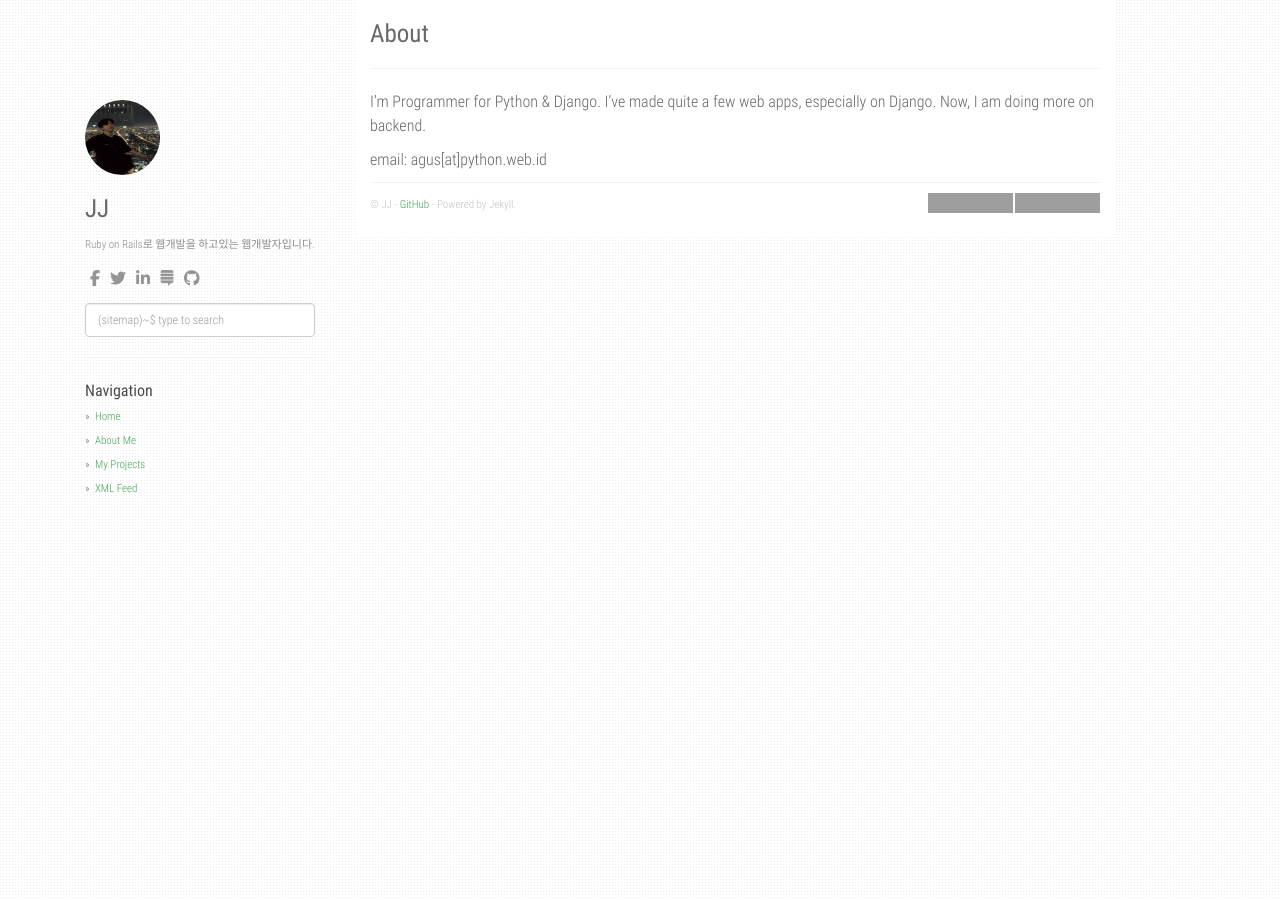
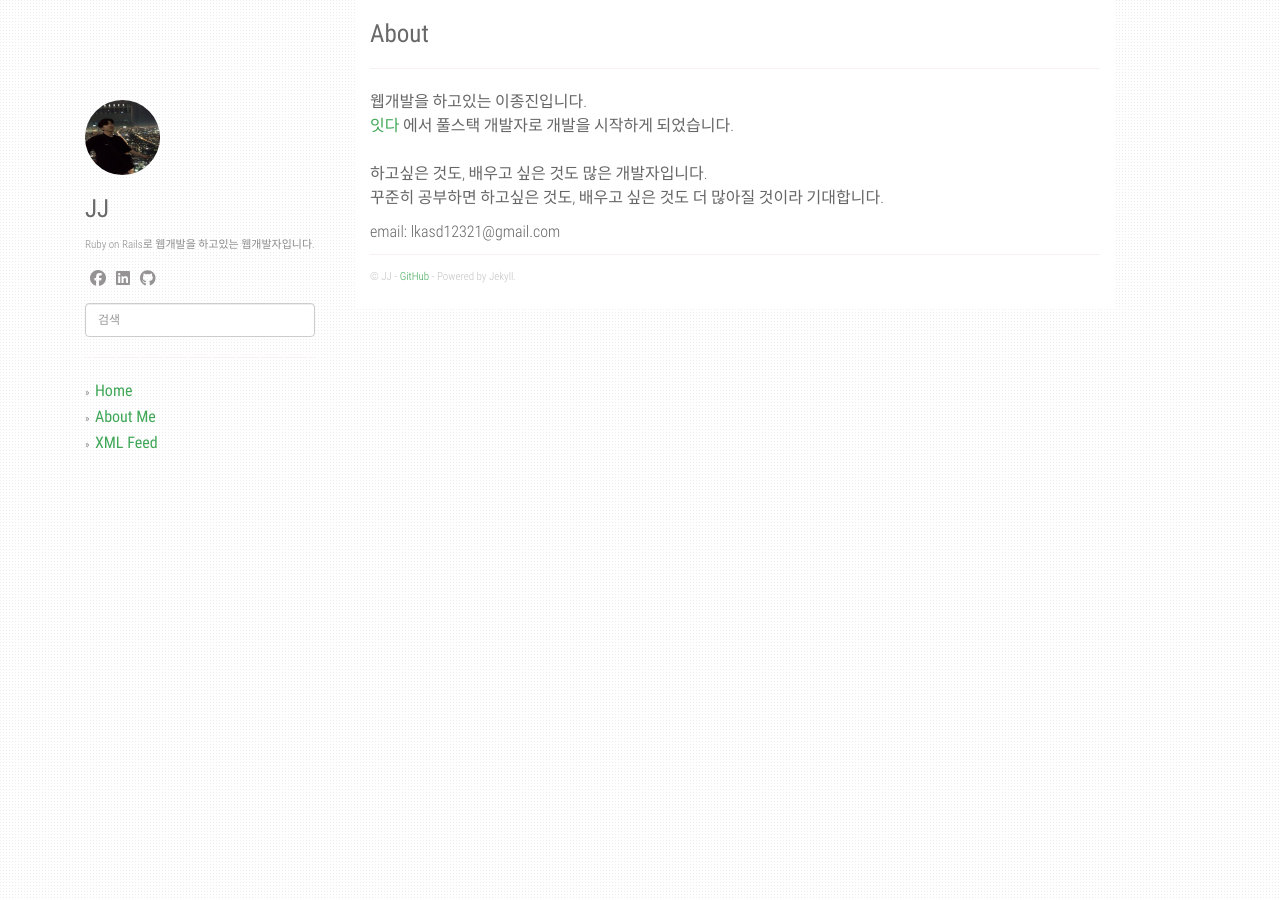
Before and after one commit to Jongjineee/jongjineee.github.io, a Jekyll site: the page built from about.md, in a window 1280 px wide. Built offline with Jekyll 4.4.1, drawn with Linux system fonts in a browser that asks for light colours; nearby versions of some CDN libraries; grey boxes are pictures that could not be loaded.

Commit message:
Change blog design

```diff
--- a/_config.yml
+++ b/_config.yml
@@ -17,13 +17,9 @@ collections:
 
 social:
     - icon: fa-facebook
-      link: "#"
-    - icon: fa-twitter
-      link: "#"
+      link: "https://www.facebook.com/jongjin.lee.14"
     - icon: fa-linkedin
-      link: "#"
-    - icon: fa-stack-exchange
-      link: "#"
+      link: "https://www.linkedin.com/in/%EC%A2%85%EC%A7%84-%EC%9D%B4-38a15517b/"
     - icon: fa-github
       link: "https://github.com/jonjineee"
 
@@ -34,8 +30,8 @@ share:
 urls:
     - text: About Me
       url: /about/
-    - text: My Projects
-      url: /projects/
+    # - text: My Projects
+    #   url: /projects/
     - text: XML Feed
       url: /feed.xml
 
--- a/_layouts/default.html
+++ b/_layouts/default.html
@@ -117,20 +117,19 @@ layout: compress
           <div class="social">
             <ul>
               {% for link in site.social %}
-                <li><a href="{{ link.link }}" target="_blank"><i class="fa {{ link.icon }}"></i></a></li>
+                <li><a href="{{ link.link }}" target="_blank"><i class="fab {{ link.icon }}"></i></a></li>
               {% endfor %}
             </ul>
           </div>
           <div class="search" id="js-search">
-            <input type="text" placeholder="(sitemap)~$ type to search" class="search__input form-control" id="js-search__input">
+            <input type="text" placeholder="검색" class="search__input form-control" id="js-search__input">
             <ul class="search__results" id="js-search__results"></ul>
           </div>
           <hr />
           <ul class="sidebar-nav">
-            <strong>Navigation</strong>
-            <li><a href="/">Home</a></li>
+            <li><strong><a href="/">Home</a></strong></li>
             {% for i in site.urls %}
-              <li><a class="about" href="{{ i.url }}">{{ i.text }}</a></li>
+              <li><strong><a class="about" href="{{ i.url }}">{{ i.text }}</a></strong></li>
             {% endfor %}
           </ul>
         </div>
@@ -143,10 +142,6 @@ layout: compress
           {% if site.github %}
             - <a href="{{ site.github }}">{{ site.github }}</a> - Powered by Jekyll.
           {% endif %}
-          <div class="btn-github" style="float:right;">
-            <iframe src="https://ghbtns.com/github-btn.html?user=agusmakmun&repo=agusmakmun.github.io&type=star&count=true" frameborder="0" scrolling="0" width="85" height="20px"></iframe>
-            <iframe src="https://ghbtns.com/github-btn.html?user=agusmakmun&repo=agusmakmun.github.io&type=fork&count=true" frameborder="0" scrolling="0" width="85" height="20px"></iframe>
-          </div>
         </footer>
       </div>
       <!-- end /.col-sm-8 -->
--- a/about.md
+++ b/about.md
@@ -4,6 +4,10 @@ title: About
 permalink: /about/
 ---
 
-I'm Programmer for Python & Django. I've made quite a few web apps, especially on Django. Now, I am doing more on backend.
+웹개발을 하고있는 이종진입니다.<br>
+<a href="https://www.itdaa.net">잇다</a> 에서 풀스택 개발자로 개발을 시작하게 되었습니다.<br>
+<br>
+하고싶은 것도, 배우고 싶은 것도 많은 개발자입니다.<br>
+꾸준히 공부하면 하고싶은 것도, 배우고 싶은 것도 더 많아질 것이라 기대합니다.
 
-email: agus[at]python.web.id
+email: lkasd12321@gmail.com
```
